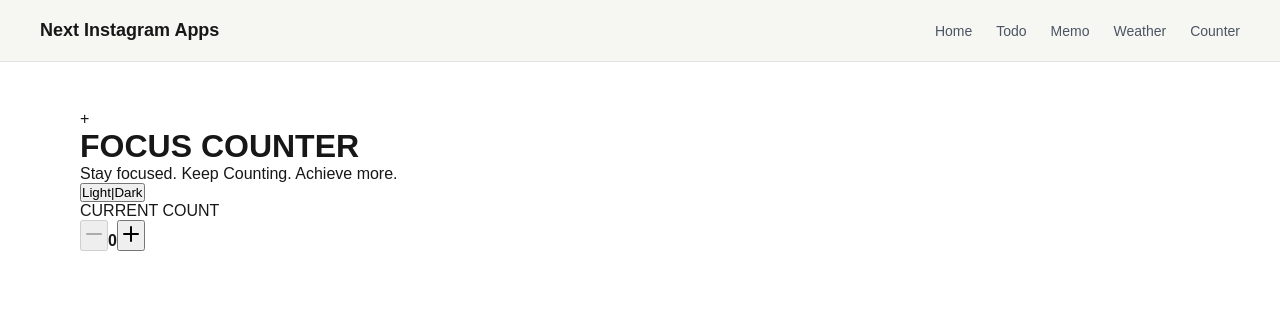
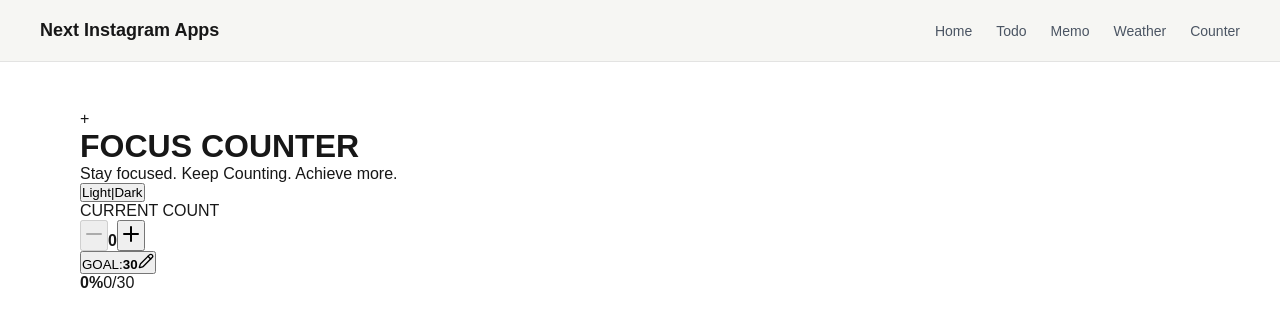
Before and after one commit to usamiyouhei/project-instagram, a Next.js app: page /counter in a window 1280 px wide. Shown: the top 326 px of the page. Built offline with nearby package versions, Linux system fonts and the light colour scheme.

Commit message:
Update page.tsx

```diff
--- a/src/app/counter/page.tsx
+++ b/src/app/counter/page.tsx
@@ -2,7 +2,7 @@
 import React, { useState } from "react";
 import styles from "./home.module.scss";
 import { CountHistory } from "@/types/counter";
-import { Minus, Plus } from "lucide-react";
+import { Minus, Pencil, Plus } from "lucide-react";
 
 const INITIAL_COUNT = 0;
 const INITIAL_GOAL = 30;
@@ -56,6 +56,27 @@ export default function Home() {
 
     setGoal(nextGoal);
   };
+
+  const getProgressMessage = () => {
+    if (count >= goal) {
+      return "Goal achived!";
+    }
+
+    if (progress >= 75) {
+      return "Almost there!";
+    }
+
+    if (progress >= 50) {
+      return "You're doing great!";
+    }
+
+    if (progress > 0) {
+      return "Keep going!";
+    }
+
+    return "Start counting!";
+  };
+
   return (
     <main className={styles.page}>
       <header className={styles.header}>
@@ -104,6 +125,24 @@ export default function Home() {
               <Plus />
             </button>
           </div>
+
+          <button
+            className={styles.goalButton}
+            type="button"
+            onClick={changeGoal}
+          >
+            GOAL:<strong>{goal}</strong>
+            <Pencil size={16} />
+          </button>
+
+          <section className={styles.progressCard}>
+            <div className={styles.progressHeader}>
+              <strong>{progress}%</strong>
+              <span>
+                {count}/{goal}
+              </span>
+            </div>
+          </section>
         </section>
       </div>
     </main>
```
